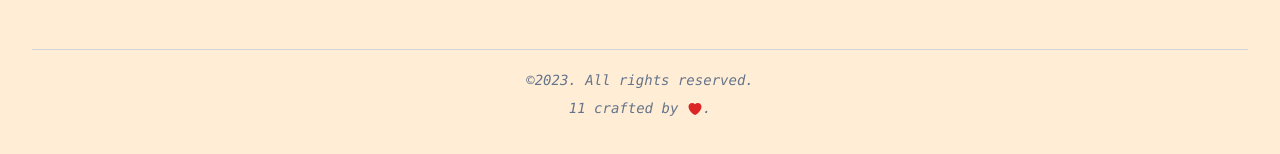
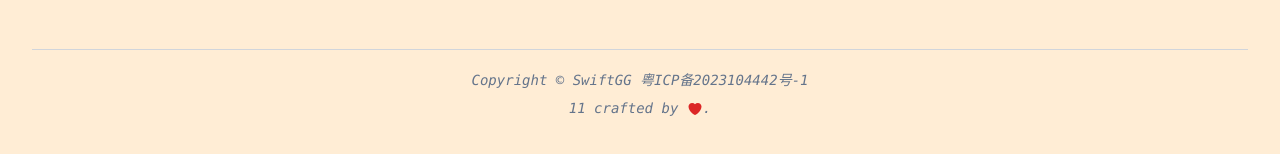
Before and after one commit to SwiftGGTeam/swiftgg-homepage-new, a Vue app: page / in a window 1280 px wide. Shown: the part 4583-4737 px from the top of the page. Built offline with nearby package versions, Linux system fonts and the light colour scheme.

Commit message:
feat: beian

```diff
--- a/src/components/Footer.vue
+++ b/src/components/Footer.vue
@@ -37,9 +37,8 @@ import SwiftGGLogo from '../assets/swiftgg-logo.png'
 
       <div class="px-1 my-5 border-t border-gray-300"></div>
       <div class="flex flex-col justify-center items-center text-sm text-slate-500 italic gap-2">
-        <p class="font-mono">&copy;2023. All rights reserved.</p>
+        <p class="font-mono">Copyright &copy; SwiftGG <a href="https://beian.miit.gov.cn/" target="_blank">粤ICP备2023104442号-1</a></p>
         <p class="font-mono">11 crafted by
-
           <svg xmlns="http://www.w3.org/2000/svg" viewBox="0 0 24 24" fill="currentColor" class="inline w-4 h-4 text-red-600">
             <path d="M11.645 20.91l-.007-.003-.022-.012a15.247 15.247 0 01-.383-.218 25.18 25.18 0 01-4.244-3.17C4.688 15.36 2.25 12.174 2.25 8.25 2.25 5.322 4.714 3 7.688 3A5.5 5.5 0 0112 5.052 5.5 5.5 0 0116.313 3c2.973 0 5.437 2.322 5.437 5.25 0 3.925-2.438 7.111-4.739 9.256a25.175 25.175 0 01-4.244 3.17 15.247 15.247 0 01-.383.219l-.022.012-.007.004-.003.001a.752.752 0 01-.704 0l-.003-.001z" />
           </svg>.
```
